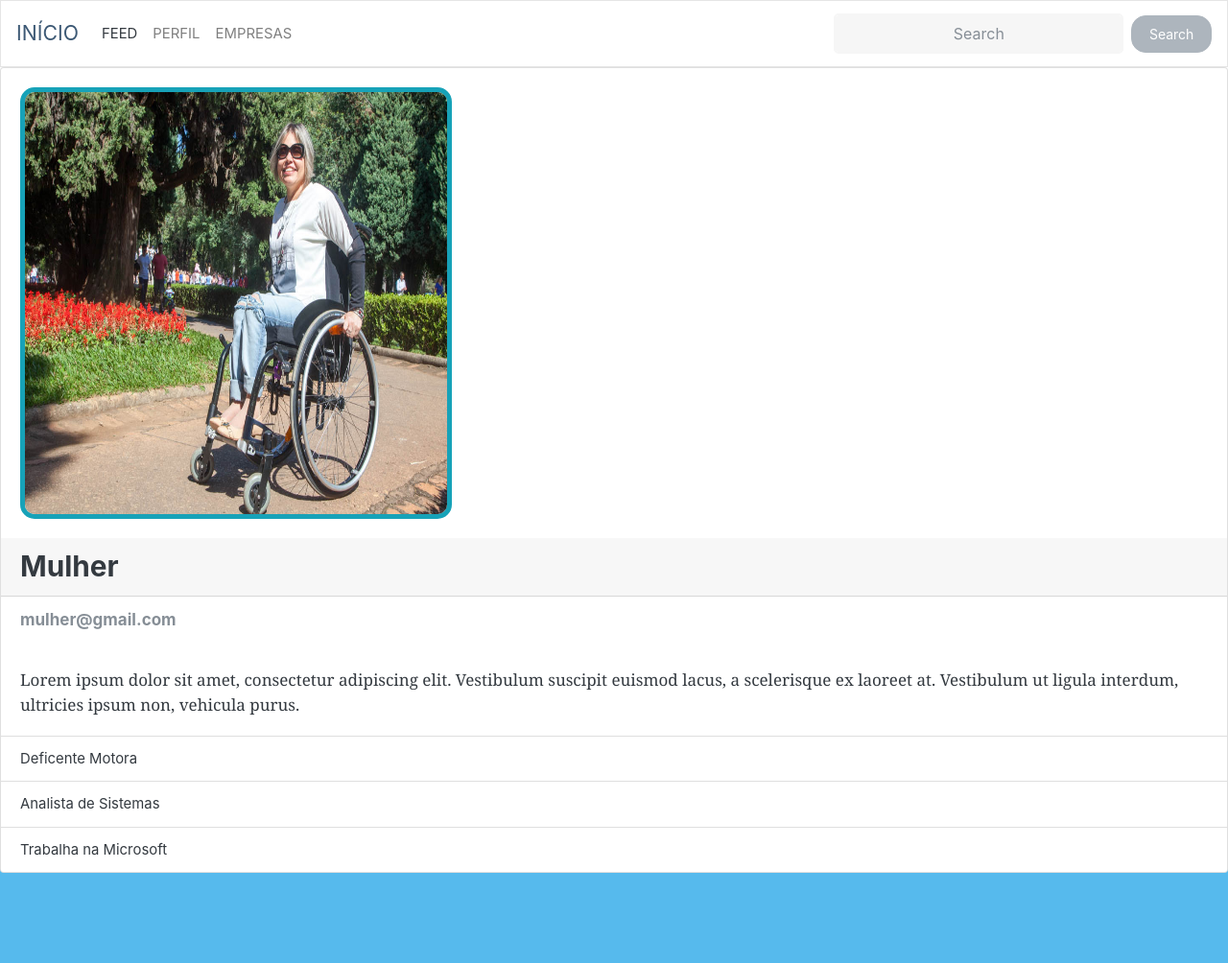
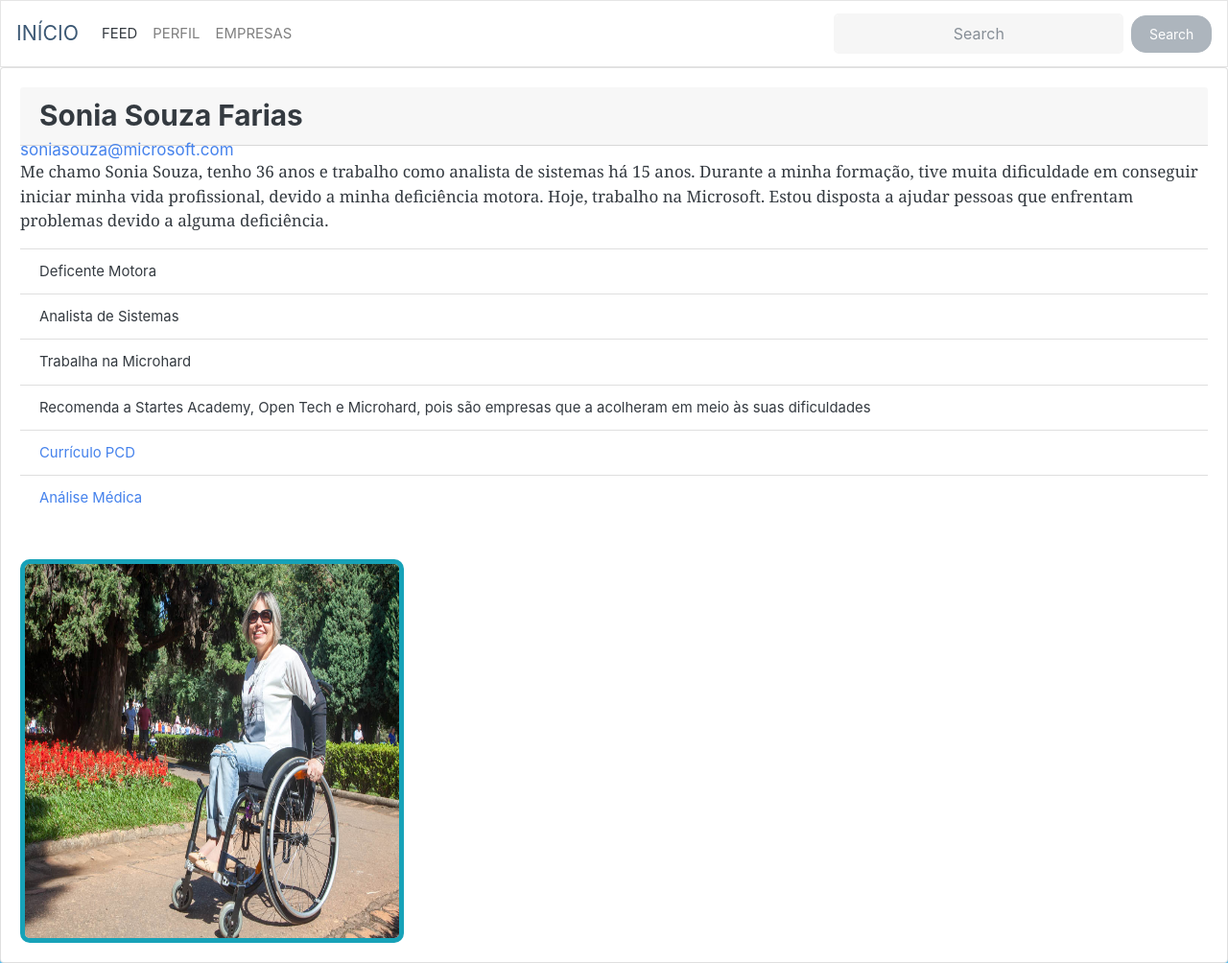
Before and after one commit to elainecruz/HackaPet-2019, a plain HTML site: page perfil.html in a window 1280 px wide. Shown: the whole page at 96% size. Before the commit the page ends 910 px from the top, so only its background shows below. Drawn offline with Linux system fonts and the light colour scheme.

Commit message:
Add files via upload
hahaha

```diff
--- a/perfil.html
+++ b/perfil.html
@@ -62,21 +62,24 @@
         </div>
         Teste-->
         <div class="card mb-3">
-            <img style="margin: 20px; border: 5px solid #17a2b8; border-radius: 15px;height: 450px; width: 450px; ; display: block;" src="./images/image3.jpg" alt="Card image">
-            <h3 class="card-header">Mulher</h3>
             <div class="card-body">
-                <h6 class="card-subtitle text-muted">mulher@gmail.com</h6>
-            </div>
-            <div class="card-body">
-                <p class="card-text">Lorem ipsum dolor sit amet, consectetur adipiscing elit.
-                        Vestibulum suscipit euismod lacus, a scelerisque ex laoreet at.
-                        Vestibulum ut ligula interdum, ultricies ipsum non, vehicula purus.</p>
-            </div>
-            <ul class="list-group list-group-flush">
+              <h3 class="card-header">Sonia Souza Farias</h3>
+                <h6 class="card-subtitle text-muted"> <a href="mailto:name@rapidtables.com">soniasouza@microsoft.com</a></h6>
+
+                <p class="card-text">Me chamo Sonia Souza, tenho 36 anos e trabalho como analista de sistemas há 15 anos. Durante a minha formação, tive muita dificuldade em conseguir iniciar minha vida profissional, devido a minha deficiência motora. Hoje, trabalho na Microsoft. Estou disposta a ajudar pessoas que enfrentam problemas devido a alguma deficiência.</p>
+
+                <ul class="list-group list-group-flush">
                 <li class="list-group-item">Deficente Motora</li>
                 <li class="list-group-item">Analista de Sistemas</li>
-                <li class="list-group-item">Trabalha na Microsoft</li>
+                <li class="list-group-item">Trabalha na Microhard</li>
+                <li class="list-group-item">Recomenda a Startes Academy, Open Tech e Microhard, pois são empresas que a acolheram em meio às suas dificuldades</li>
+                <li class="list-group-item"><a href="">Currículo PCD</a></li>
+                <li class="list-group-item"><a href="">Análise Médica</a></li>
             </ul>
+            </div>
+
+
+            <img style="margin: 20px; border: 5px solid #17a2b8; border-radius: 10px;height: 400px; width: 400px; ; display: block; float: left" src="./images/image3.jpg" alt="Card image">
 
         </div>
     </body>
```
